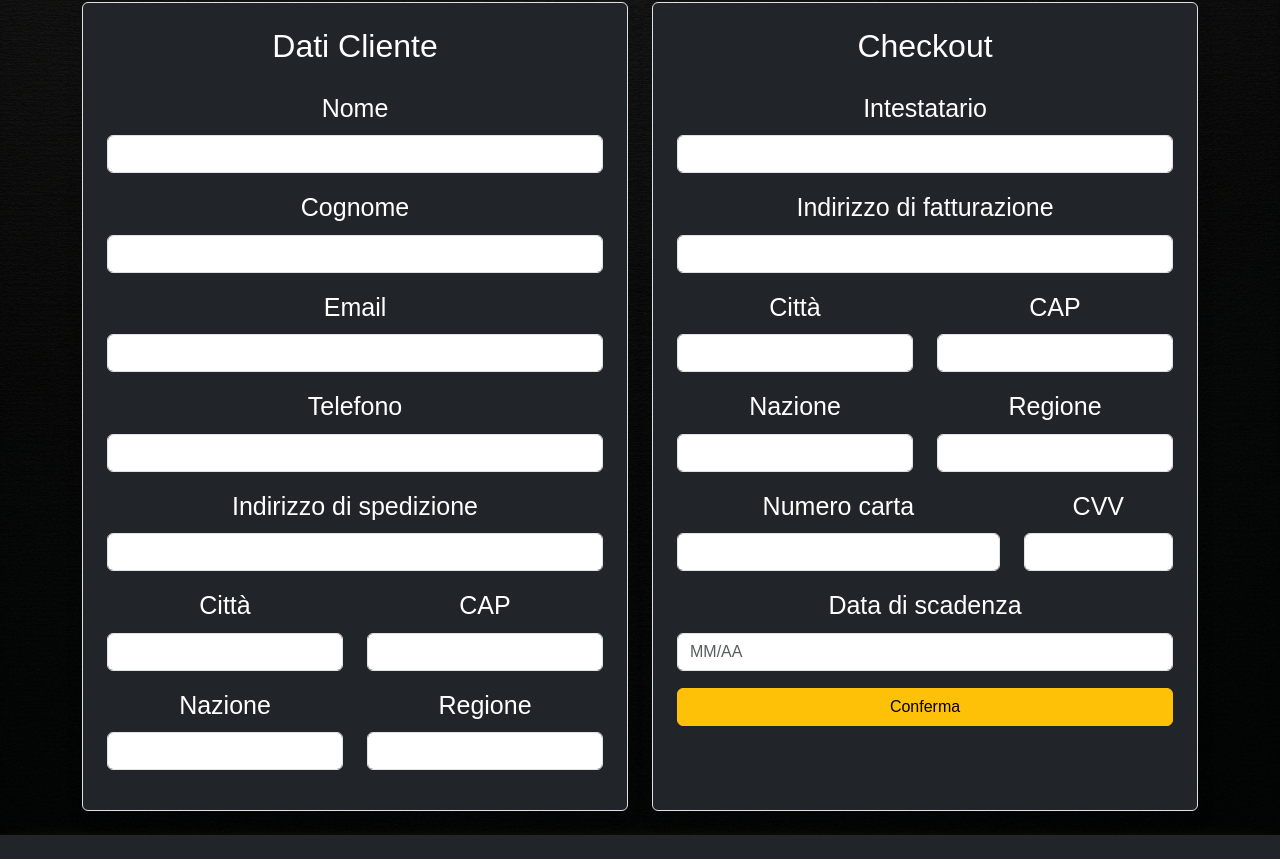
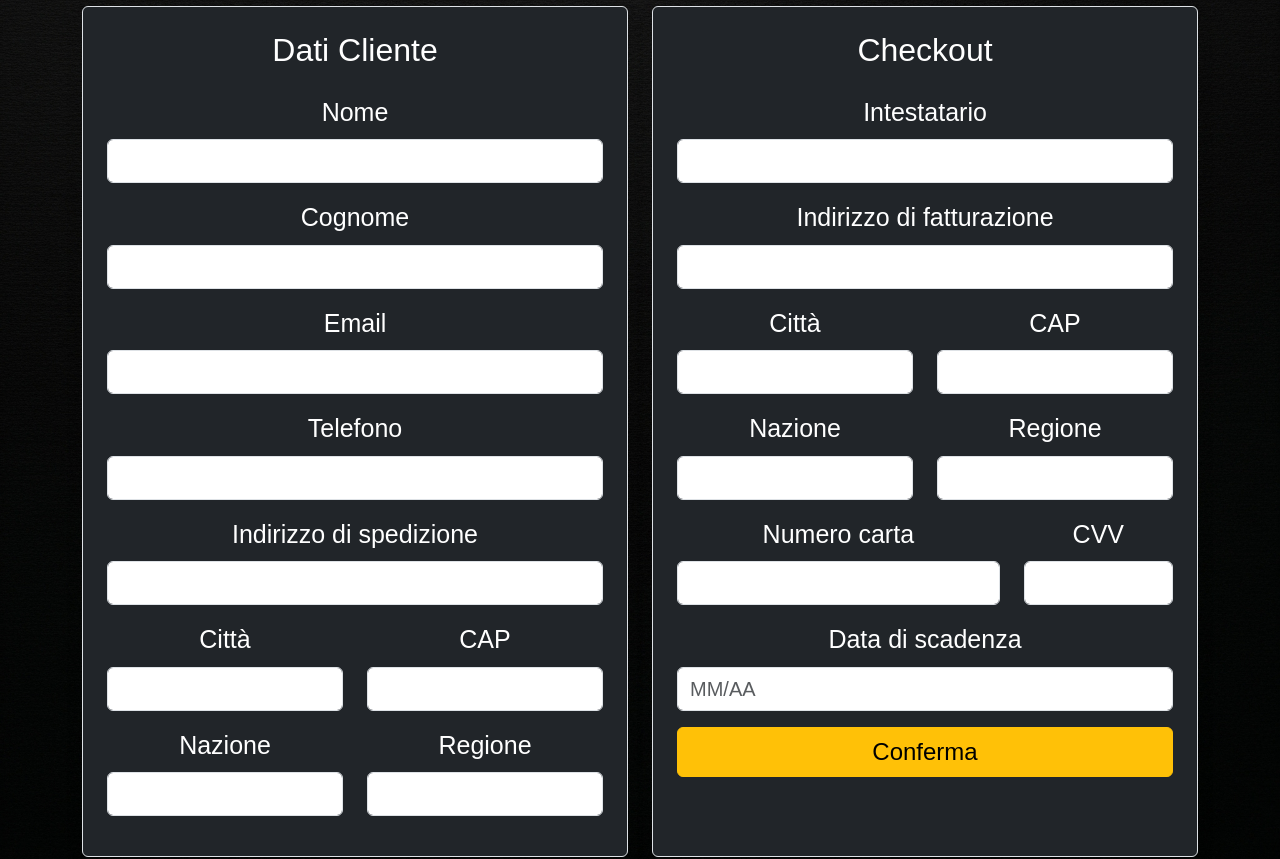
Before and after one commit to lorenzosalti/top-games-react, a React (Vite) app: page /checkout in a window 1280 px wide. Shown: the part 327-1186 px from the top of the page. Built offline with nearby package versions, Linux system fonts and the light colour scheme; a web font is replaced by a local one.

Commit message:
fix: adjust checkout and cart font size

```diff
--- a/src/components/Header.jsx
+++ b/src/components/Header.jsx
@@ -153,7 +153,7 @@ export default function Header() {
                                             style={{ width: '70px' }}
                                         />
                                         <button
-                                            className="btn btn-warning text-black btn-sm"
+                                            className="btn btn-warning text-black btn-sm  fs-6"
                                             onClick={() => deleteGameCart(game)}
                                         >
                                             Elimina
@@ -167,7 +167,7 @@ export default function Header() {
                 </div>
                 {cartStorage ? <div className='d-flex flex-column align-items-center mb-4 me-4 mt-4'>
                     <div className='mb-2 text-white fw-bold'>Prezzo totale: {grossPrice.toFixed(2)} €</div>
-                    <button className="btn btn-warning text-black" onClick={handleCheckout} data-bs-dismiss="offcanvas">Procedi al Pagamento</button>
+                    <button className="btn btn-warning text-black fs-5" onClick={handleCheckout} data-bs-dismiss="offcanvas">Procedi al Pagamento</button>
                 </div> : ''}
             </div>
         </header>
--- a/src/pages/CheckOutPage.jsx
+++ b/src/pages/CheckOutPage.jsx
@@ -183,17 +183,17 @@ function Checkout() {
                 <div className="row justify-content-center mb-5">
                     <div className="col-md-8 col-lg-6">
                         <div className="container p-4 border rounded shadow bg-dark text-white">
-                            <h4 className="mb-3 text-white text-center">🛒 Riepilogo Carrello</h4>
+                            <h4 className="mb-3 text-white text-center fs-3">🛒 Riepilogo Carrello</h4>
                             {cartStorage.length ? (
                                 <>
                                     <ul className="list-group mb-3">
                                         {cartStorage.map((game, index) => (
-                                            <li key={index} className="list-group-item d-flex justify-content-between lh-sm bg-dark text-white">
+                                            <li key={index} className="list-group-item d-flex justify-content-between lh-sm bg-dark text-white text-start">
                                                 <div>
-                                                    <h6 className="my-0">
+                                                    <h6 className="my-0 fs-4">
                                                         {game.title}
                                                         {game.quantity && (
-                                                            <span className="ms-2 px-2 py-1 bg-warning text-dark rounded text-black">x {game.quantity}</span>
+                                                            <span className="ms-2 px-2 py-1 bg-warning text-dark rounded text-black fs-5">x {game.quantity}</span>
                                                         )}
                                                     </h6>
                                                     <small className="text-white">{game.platform}</small>
@@ -214,14 +214,14 @@ function Checkout() {
 
                                     <div className="d-flex align-items-center justify-content-between bg-dark text-white p-3 border rounded">
                                         <label htmlFor="discount-input" className="form-label mb-0 me-2">Codice sconto:</label>
-                                        <input type="text" className="form-control me-2" id="discount-input" style={{ flex: 1, maxWidth: '150px' }} onChange={handleDiscountData} />
-                                        <button type="button" className="btn btn-warning text-black" data-bs-toggle="modal" data-bs-target="#discountModal" onClick={handleDiscount}>
+                                        <input type="text" className="form-control me-2 fs-5" id="discount-input" style={{ flex: 1, maxWidth: '150px' }} onChange={handleDiscountData} />
+                                        <button type="button" className="btn btn-warning text-black fs-4" data-bs-toggle="modal" data-bs-target="#discountModal" onClick={handleDiscount}>
                                             Applica
                                         </button>
                                     </div>
                                 </>
                             ) : (
-                                <p className="text-white text-center">Il carrello è vuoto.</p>
+                                <p className="text-white text-center  fs-4">Il carrello è vuoto.</p>
                             )}
                         </div>
                     </div>
@@ -234,50 +234,50 @@ function Checkout() {
 
                             <div className="mb-3">
                                 <label htmlFor="name" className="form-label">Nome</label>
-                                <input type="text" id="name" name="name" className="form-control" value={userData.name} onChange={handleUserData} required />
+                                <input type="text" id="name" name="name" className="form-control fs-5" value={userData.name} onChange={handleUserData} required />
                             </div>
 
                             <div className="mb-3">
                                 <label htmlFor="surname" className="form-label">Cognome</label>
-                                <input type="text" id="surname" name="surname" className="form-control" value={userData.surname} onChange={handleUserData} required />
+                                <input type="text" id="surname" name="surname" className="form-control fs-5" value={userData.surname} onChange={handleUserData} required />
                             </div>
 
                             <div className="mb-3">
                                 <label htmlFor="email" className="form-label">Email</label>
-                                <input type="email" id="email" name="email" className="form-control" value={userData.email} onChange={handleUserData} required />
+                                <input type="email" id="email" name="email" className="form-control fs-5" value={userData.email} onChange={handleUserData} required />
                             </div>
 
                             <div className="mb-3">
                                 <label htmlFor="phone" className="form-label">Telefono</label>
-                                <input type="text" id="phone" name="phone" className="form-control" value={userData.phone} onChange={handleUserData} required />
+                                <input type="text" id="phone" name="phone" className="form-control fs-5" value={userData.phone} onChange={handleUserData} required />
                             </div>
 
                             <div className="mb-3">
                                 <label htmlFor="address_shipping" className="form-label">Indirizzo di spedizione</label>
-                                <input type="text" id="address_shipping" name="address_shipping" className="form-control" value={userData.address_shipping} onChange={handleUserData} required />
+                                <input type="text" id="address_shipping" name="address_shipping" className="form-control fs-5" value={userData.address_shipping} onChange={handleUserData} required />
                             </div>
 
                             <div className="row">
                                 <div className="col-md-6 mb-3">
                                     <label htmlFor="city_shipping" className="form-label">Città</label>
-                                    <input type="text" id="city_shipping" name="city_shipping" className="form-control" value={userData.city_shipping} onChange={handleUserData} required />
+                                    <input type="text" id="city_shipping" name="city_shipping" className="form-control fs-5" value={userData.city_shipping} onChange={handleUserData} required />
                                 </div>
 
                                 <div className="col-md-6 mb-3">
                                     <label htmlFor="postal_code_shipping" className="form-label">CAP</label>
-                                    <input type="text" id="postal_code_shipping" name="postal_code_shipping" className="form-control" value={userData.postal_code_shipping} onChange={handleUserData} required />
+                                    <input type="text" id="postal_code_shipping" name="postal_code_shipping" className="form-control fs-5" value={userData.postal_code_shipping} onChange={handleUserData} required />
                                 </div>
                             </div>
 
                             <div className="row">
                                 <div className="col-md-6 mb-3">
                                     <label htmlFor="country_shipping" className="form-label">Nazione</label>
-                                    <input type="text" id="country_shipping" name="country_shipping" className="form-control" value={userData.country_shipping} onChange={handleUserData} required />
+                                    <input type="text" id="country_shipping" name="country_shipping" className="form-control fs-5" value={userData.country_shipping} onChange={handleUserData} required />
                                 </div>
 
                                 <div className="col-md-6 mb-3">
                                     <label htmlFor="region_shipping" className="form-label">Regione</label>
-                                    <input type="text" id="region_shipping" name="region_shipping" className="form-control" value={userData.region_shipping} onChange={handleUserData} required />
+                                    <input type="text" id="region_shipping" name="region_shipping" className="form-control fs-5" value={userData.region_shipping} onChange={handleUserData} required />
                                 </div>
                             </div>
                         </form>
@@ -289,42 +289,42 @@ function Checkout() {
 
                             <div className="mb-3">
                                 <label htmlFor="Intestatario" className="form-label">Intestatario</label>
-                                <input type="text" id="Intestatario" name="Intestatario" className="form-control" value={formData.Intestatario} onChange={handleFormData} required />
+                                <input type="text" id="Intestatario" name="Intestatario" className="form-control fs-5" value={formData.Intestatario} onChange={handleFormData} required />
                             </div>
 
                             <div className="mb-3">
                                 <label htmlFor="address_billing" className="form-label">Indirizzo di fatturazione</label>
-                                <input type="text" id="address_billing" name="address_billing" className="form-control" value={formData.address_billing} onChange={handleFormData} required />
+                                <input type="text" id="address_billing" name="address_billing" className="form-control fs-5" value={formData.address_billing} onChange={handleFormData} required />
                             </div>
 
                             <div className="row">
                                 <div className="col-md-6 mb-3">
                                     <label htmlFor="city_billing" className="form-label">Città</label>
-                                    <input type="text" id="city_billing" name="city_billing" className="form-control" value={formData.city_billing} onChange={handleFormData} required />
+                                    <input type="text" id="city_billing" name="city_billing" className="form-control fs-5" value={formData.city_billing} onChange={handleFormData} required />
                                 </div>
 
                                 <div className="col-md-6 mb-3">
                                     <label htmlFor="postal_code_billing" className="form-label">CAP</label>
-                                    <input type="text" id="postal_code_billing" name="postal_code_billing" className="form-control" value={formData.postal_code_billing} onChange={handleFormData} required />
+                                    <input type="text" id="postal_code_billing" name="postal_code_billing" className="form-control fs-5" value={formData.postal_code_billing} onChange={handleFormData} required />
                                 </div>
                             </div>
 
                             <div className="row">
                                 <div className="col-md-6 mb-3">
                                     <label htmlFor="country_billing" className="form-label">Nazione</label>
-                                    <input type="text" id="country_billing" name="country_billing" className="form-control" value={formData.country_billing} onChange={handleFormData} required />
+                                    <input type="text" id="country_billing" name="country_billing" className="form-control fs-5" value={formData.country_billing} onChange={handleFormData} required />
                                 </div>
 
                                 <div className="col-md-6 mb-3">
                                     <label htmlFor="region_billing" className="form-label">Regione</label>
-                                    <input type="text" id="region_billing" name="region_billing" className="form-control" value={formData.region_billing} onChange={handleFormData} required />
+                                    <input type="text" id="region_billing" name="region_billing" className="form-control fs-5" value={formData.region_billing} onChange={handleFormData} required />
                                 </div>
                             </div>
 
                             <div className="row">
                                 <div className="col-md-8 mb-3">
                                     <label htmlFor="cardNumber" className="form-label">Numero carta</label>
-                                    <input type="text" id="cardNumber" name="cardNumber" className={`form-control ${fieldErrors.cardNumber ? "is-invalid" : ""}`} value={formData.cardNumber} onChange={handleFormData} required />
+                                    <input type="text" id="cardNumber" name="cardNumber" className={`form-control fs-5 ${fieldErrors.cardNumber ? "is-invalid" : ""}`} value={formData.cardNumber} onChange={handleFormData} required />
                                     {fieldErrors.cardNumber && (
                                         <div className="invalid-feedback">{fieldErrors.cardNumber}</div>
                                     )}
@@ -332,7 +332,7 @@ function Checkout() {
 
                                 <div className="col-md-4 mb-3">
                                     <label htmlFor="cardCvv" className="form-label">CVV</label>
-                                    <input type="text" id="cardCvv" name="cardCvv" className={`form-control ${fieldErrors.cardCvv ? "is-invalid" : ""}`} value={formData.cardCvv} onChange={handleFormData} required />
+                                    <input type="text" id="cardCvv" name="cardCvv" className={`form-control fs-5 ${fieldErrors.cardCvv ? "is-invalid" : ""}`} value={formData.cardCvv} onChange={handleFormData} required />
                                     {fieldErrors.cardCvv && (
                                         <div className="invalid-feedback">{fieldErrors.cardCvv}</div>
                                     )}
@@ -341,13 +341,13 @@ function Checkout() {
 
                             <div className="mb-3">
                                 <label htmlFor="cardExpiryDate" className="form-label">Data di scadenza</label>
-                                <input type="text" id="cardExpiryDate" name="cardExpiryDate" className={`form-control ${fieldErrors.cardExpiryDate ? "is-invalid" : ""}`} placeholder="MM/AA" value={formData.cardExpiryDate} onChange={handleFormData} required />
+                                <input type="text" id="cardExpiryDate" name="cardExpiryDate" className={`form-control fs-5 ${fieldErrors.cardExpiryDate ? "is-invalid" : ""}`} placeholder="MM/AA" value={formData.cardExpiryDate} onChange={handleFormData} required />
                                 {fieldErrors.cardExpiryDate && (
                                     <div className="invalid-feedback">{fieldErrors.cardExpiryDate}</div>
                                 )}
                             </div>
 
-                            <button type="submit" className="btn btn-warning text-black w-100">
+                            <button type="submit" className="btn btn-warning text-black w-100  fs-4">
                                 Conferma
                             </button>
                         </form>
```
